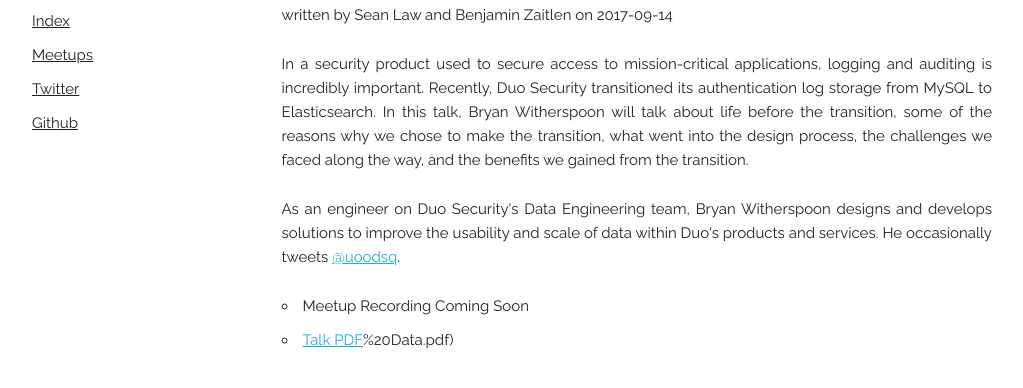
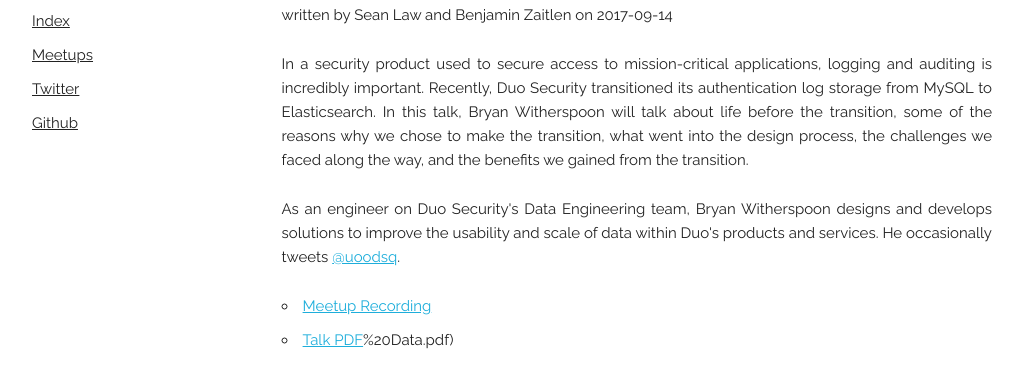
Before and after one commit to PyDataAnnArbor/pydataannarbor.github.io, a plain HTML site: page meetups/2017/9/14/20170914-Bryan_Witherspoon/index.html in a window 1280 px wide. Shown: the part 170-558 px from the top of the page, without its empty margins (128-1151 px from the left). Drawn offline with nearby package versions, Linux system fonts and the light colour scheme.

Commit message:
Synchronized build

```diff
--- a/meetups/2017/9/14/20170914-Bryan_Witherspoon/index.html
+++ b/meetups/2017/9/14/20170914-Bryan_Witherspoon/index.html
@@ -61,7 +61,7 @@ the transition.</p>
 designs and develops solutions to improve the usability and scale of data within
 Duo's products and services.  He occasionally tweets <a href="https://twitter.com/uoodsq">@uoodsq</a>.</p>
 <ul>
-<li>Meetup Recording Coming Soon</li>
+<li><a href="https://www.youtube.com/watch?v=0ijPpGdIkgE">Meetup Recording</a></li>
 <li><a href="https://github.com/PyDataAnnArbor/Meetup/blob/master/talks/20170915/Big(ish">Talk PDF</a>%20Data.pdf)</li>
 </ul>
 
```
